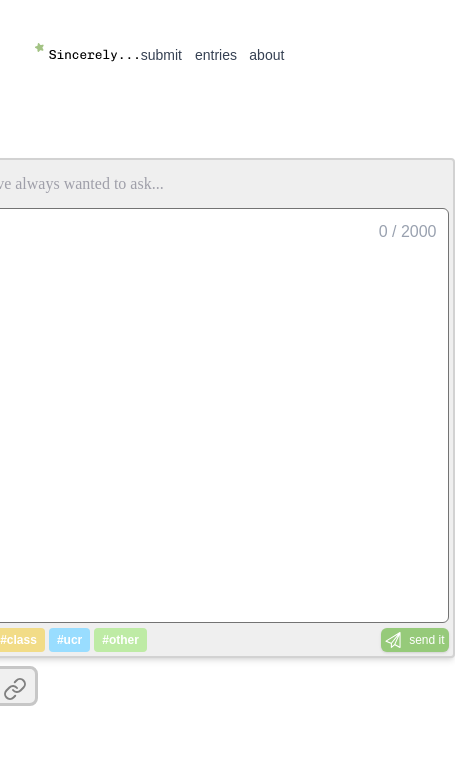
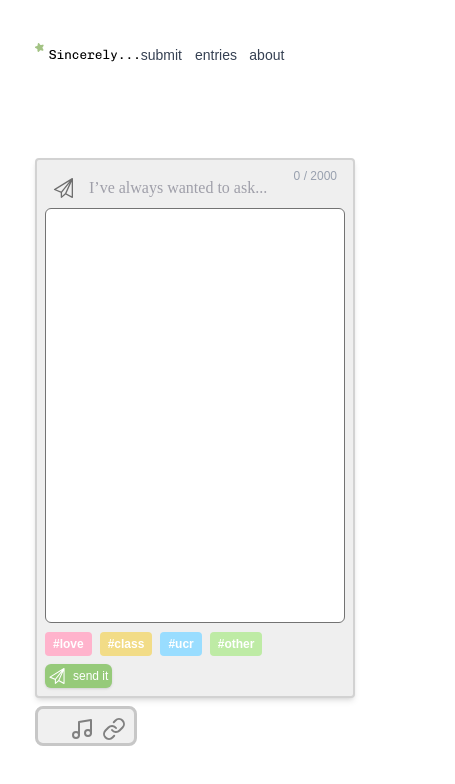
Before and after one commit to aviamb/sincerely, a Next.js app in the folder sincerely/: page / in a window 390 px wide. Shown: the top 784 px of the page, 455 px wide, since content can reach past the window. Built offline with nearby package versions, Linux system fonts and the light colour scheme; no server answers; the database is empty; some icons are missing; a web font is replaced by a local one.

Commit message:
fix responsiveness

```diff
--- a/sincerely/src/app/components/submit/Textbox.tsx
+++ b/sincerely/src/app/components/submit/Textbox.tsx
@@ -1,75 +1,54 @@
 'use client';
-import React from "react";
-import { useEffect, useRef } from "react";
+
 
 import SendButton from "./SendButton";
 import Frame from "./Frame";
-import Tag from "@/app/components/entries/Tag"
+import Tag from "@/app/components/entries/Tag";
 import PreviewImage from "./PreviewImage";
 
 import { UseAddEntryReturn } from "@/app/hooks/useAddEntry";
 import { UploadImageHook } from "@/app/hooks/uploadImage";
-import { tags } from "@/app/data/tags"
+import { tags } from "@/app/data/tags";
 
 interface TextboxProps {
-    upload: UploadImageHook,
-    entryHook: UseAddEntryReturn
+  upload: UploadImageHook;
+  entryHook: UseAddEntryReturn;
 }
 
-const Textbox = ({upload, entryHook}: TextboxProps) => {
-    const { entry, setEntry, handleAddEntry, selectedTags, setSelectedTags} = entryHook;
+const Textbox = ({ upload, entryHook }: TextboxProps) => {
+  const { entry, setEntry, handleAddEntry, selectedTags, setSelectedTags } = entryHook;
   const { previewUrl, handleUpload, setPreviewUrl } = upload;
-    const textBoxRef = useRef<HTMLDivElement>(null);
-    // const editableRef = useRef<HTMLDivElement>(null);
 
-
-    useEffect(() => {
-        const resizeTextBox = () => {
-            const windowWidth = window.innerWidth;
-            const newHeight = Math.min(500, (2000 - windowWidth) * 1.0);
-            const newWidth = Math.min(800, 600 + (windowWidth - 1200) * 0.1);
-            if (textBoxRef.current) {
-                textBoxRef.current.style.height = `${newHeight}px`;
-                textBoxRef.current.style.width = `${newWidth}px`;
+  const handleTags = (text: string) => {
+    if (!selectedTags.includes(text)) {
+      setSelectedTags([...selectedTags, text]);
+    } else {
+      setSelectedTags(selectedTags.filter(tag => tag !== text));
     }
   };
-
-        resizeTextBox();
-        window.addEventListener("resize", resizeTextBox);
-        return () => window.removeEventListener("resize", resizeTextBox);
-    }, []);
-
-  //add or remove tags from the selected tags array
-    const handleTags = (text: string) => {
-
-        if (!selectedTags.includes(text)) {
-            setSelectedTags([...selectedTags, text]);
-            console.log("tag added");
-        }
-        else {
-            const newArray = selectedTags.filter((item) => item !== text);
-            setSelectedTags(newArray);
-            console.log("tag removed");
-        }
-
-    }
 
   const handleClick = async () => {
     const imageUrl = await handleUpload();
     await handleAddEntry(imageUrl ?? undefined);
     setPreviewUrl("");
-}
+  };
 
   return (
-
     <div
-            ref={textBoxRef}
-            className="relative w-1/2 bg-sincerely-grey-frame border-2 border-sincerely-grey-frame-border rounded-sm p-1 shadow-md flex flex-col space-y-1 justify-between"
+      className="
+        bg-sincerely-grey-frame
+        border-2 border-sincerely-grey-frame-border
+        rounded-sm p-2 shadow-md
+        flex flex-col justify-between
+        w-[320px] h-[540px] lg:w-[600px] lg:h-[450px]
+        relative
+      "
     >
       <Frame />
-            <div className="absolute top-15 right-4 text-gray-400">
+      <div className="absolute top-2 right-4 text-gray-400 text-xs">
         {entry.length} / 2000
       </div>
+
       <textarea
         value={entry}
         onChange={(e) => setEntry(e.target.value)}
@@ -77,25 +56,27 @@ const Textbox = ({upload, entryHook}: TextboxProps) => {
         placeholder=""
         maxLength={2000}
       />
-            {(previewUrl != "") && <PreviewImage previewUrl={previewUrl} setPreviewUrl={setPreviewUrl}/>}
-            <div className="grid grid-cols-2 sm:grid-cols-[4fr_1fr]">
-                <div className="flex space-x-1">
-                    {tags.map(({ text, color, hover}) => (
+
+      {previewUrl && (
+        <PreviewImage previewUrl={previewUrl} setPreviewUrl={setPreviewUrl} />
+      )}
+
+      <div className="mt-2 flex flex-col md:flex-row md:items-end md:justify-between">
+        <div className="flex flex-wrap gap-2">
+          {tags.map(({ text, color, hover }) => (
             <Tag
+              key={`${text}-${selectedTags.includes(text)}`}
               text={text}
               color={color}
               hover={hover}
-                            key={`${text}-${selectedTags.includes(text)}`}
-                            onClick = {() => handleTags(text)}
-                            selected = {selectedTags.includes(text)}
+              onClick={() => handleTags(text)}
+              selected={selectedTags.includes(text)}
             />
           ))}
         </div>
-
-                <div className="absolute bottom-1 right-1">
+        <div className="mt-2 md:mt-0">
           <SendButton onClick={handleClick} />
         </div>
-
       </div>
     </div>
   );
```
Lines whose indentation alone changed are shown as unchanged.
